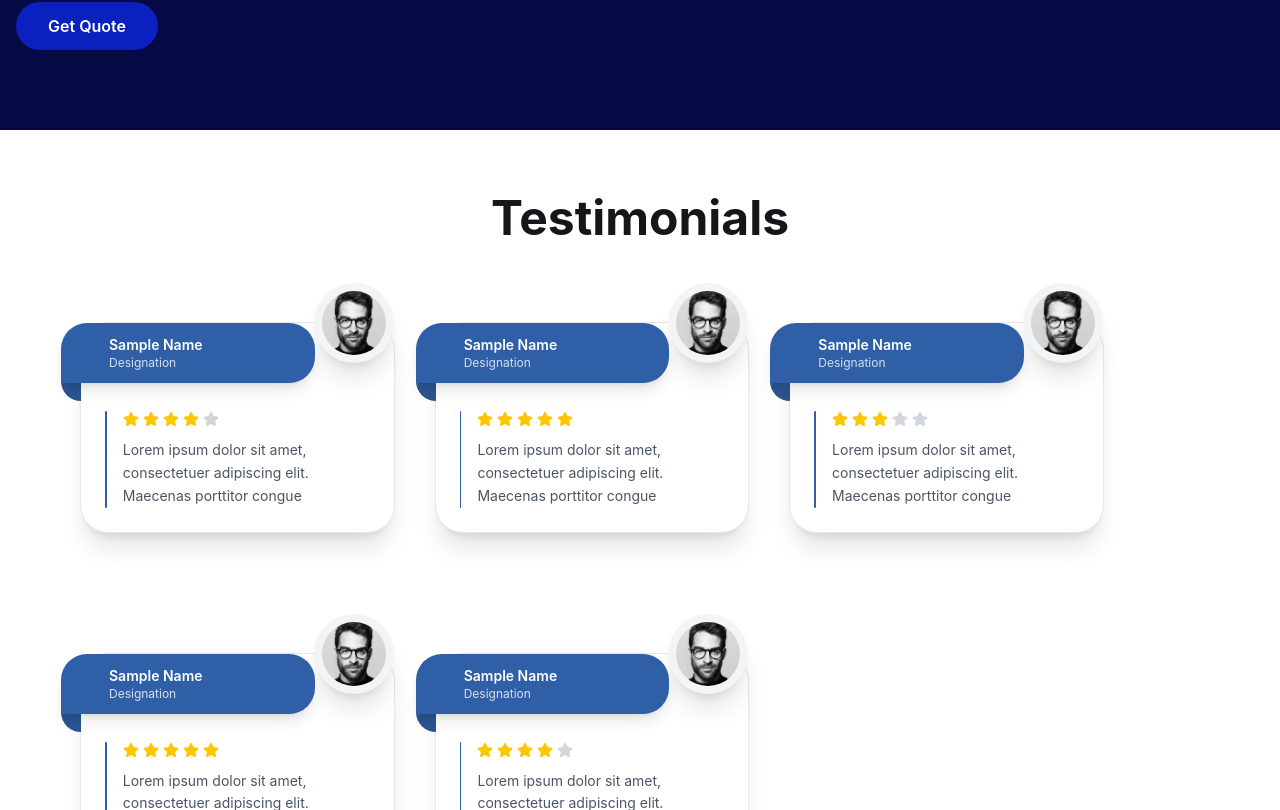
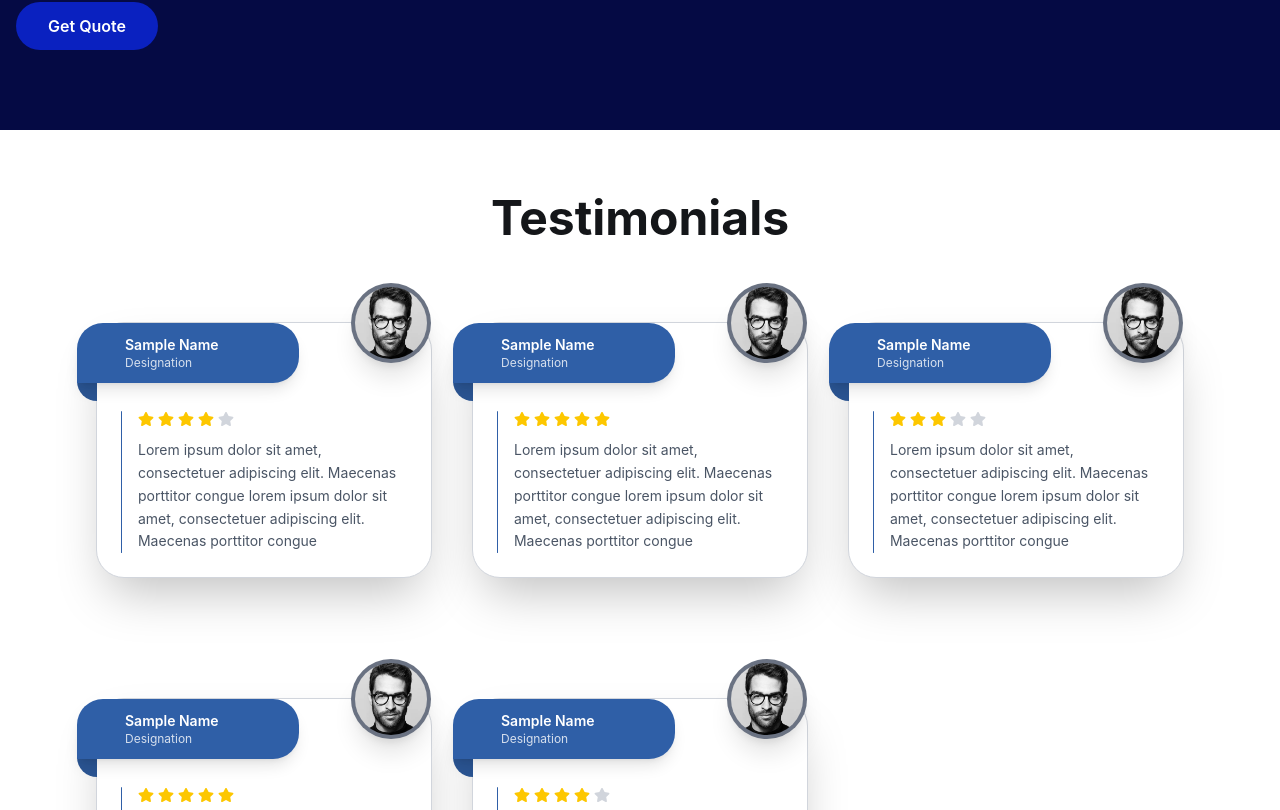
Before and after one commit to fourgoAgency/Ah-digitizing, a Next.js app: page / in a window 1280 px wide. Shown: the part 4370-5180 px from the top of the page. Built offline with nearby package versions, Linux system fonts and the light colour scheme.

Commit message:
`Updated components/home/Banner.tsx and components/home/Testimonials.tsx with various styling changes`

```diff
--- a/components/home/Banner.tsx
+++ b/components/home/Banner.tsx
@@ -142,7 +142,7 @@ export default function Banner() {
                     {/* Right Image */}
                     <div
                         ref={imageRef}
-                        className="flex flex-col justify-center items-center xl:py-16 md:mt-0"
+                        className="hidden lg:flex flex-col justify-center items-center xl:py-16 md:mt-0"
                     >
                         <h2 ref={h2Ref} className="text-white font-bold text-4xl mb-6">{h2Text}</h2>
                         <div className="w-80 h-80 md:w-105 md:h-105 drop-shadow-2xl">
--- a/components/home/Testimonials.tsx
+++ b/components/home/Testimonials.tsx
@@ -3,24 +3,24 @@ import Image from "next/image";
 
 export function TestimonialCard({ t }: { t: Testimonial }) {
   return (
-    <div className="relative border-gray-200 border bg-white rounded-[28px] shadow-xl mt-20 p-6 pt-16">
+    <div className="relative border-gray-300 border bg-white rounded-[28px] shadow-2xl mt-20 p-6 pt-16">
 
       {/* ✅ OLD AVATAR (unchanged) */}
-      <div className="absolute -top-10 right-0 w-20 h-20 rounded-full bg-gray-100 shadow-xl border-white flex items-center justify-center">
+      <div className="absolute -top-10 right-0 w-20 h-20 rounded-full bg-gray-500 shadow-xl border-white flex items-center justify-center">
         {/* <svg xmlns="http://www.w3.org/2000/svg" viewBox="0 0 640 640" className="w-10 h-10 fill-gray-400" > <path d="M320 312C386.3 312 440 258.3 440 192C440 125.7 386.3 72 320 72C253.7 72 200 125.7 200 192C200 258.3 253.7 312 320 312zM290.3 368C191.8 368 112 447.8 112 546.3C112 562.7 125.3 576 141.7 576L498.3 576C514.7 576 528 562.7 528 546.3C528 447.8 448.2 368 349.7 368L290.3 368z"/> </svg> */}
         <Image
           src={t.avatar}
           alt={t.name}
           width={80}
           height={80}
-          className="w-16 h-16 rounded-full object-cover"
+          className="w-18 h-18 rounded-full object-cover"
         />
       </div>
 
       {/* ✅ NEW NAME TAG */}
       <div className="absolute top-0 left-[-20px]">
         <div className="absolute top-[38px] left-0 w-5 h-10 bg-[#2a5492] rounded-bl-[20px]" />
-        <div className="relative bg-[#2f5fa7] px-12 py-3 pr-28 rounded-tr-[26px] rounded-tl-[26px] rounded-br-[26px] shadow-lg">
+        <div className="relative bg-[#2f5fa7] px-12 py-3 p-0 lg:pr-12 xl:pr-20 rounded-tr-[26px] rounded-tl-[26px] rounded-br-[26px] shadow-lg">
           <p className="text-sm font-semibold text-white">{t.name}</p>
           <p className="text-xs text-white/80">{t.role}</p>
         </div>
@@ -67,7 +67,7 @@ const testimonials: Testimonial[] = [
     role: "Designation",
     rating: 4,
     text:
-      "Lorem ipsum dolor sit amet, consectetuer adipiscing elit. Maecenas porttitor congue",
+      "Lorem ipsum dolor sit amet, consectetuer adipiscing elit. Maecenas porttitor congue lorem ipsum dolor sit amet, consectetuer adipiscing elit. Maecenas porttitor congue",
     avatar: "/avatar.png",
   },
   {
@@ -76,7 +76,7 @@ const testimonials: Testimonial[] = [
     role: "Designation",
     rating: 5,
     text:
-      "Lorem ipsum dolor sit amet, consectetuer adipiscing elit. Maecenas porttitor congue",
+      "Lorem ipsum dolor sit amet, consectetuer adipiscing elit. Maecenas porttitor congue lorem ipsum dolor sit amet, consectetuer adipiscing elit. Maecenas porttitor congue",
     avatar: "/avatar.png",
   },
   {
@@ -85,7 +85,7 @@ const testimonials: Testimonial[] = [
     role: "Designation",
     rating: 3,
     text:
-      "Lorem ipsum dolor sit amet, consectetuer adipiscing elit. Maecenas porttitor congue",
+      "Lorem ipsum dolor sit amet, consectetuer adipiscing elit. Maecenas porttitor congue lorem ipsum dolor sit amet, consectetuer adipiscing elit. Maecenas porttitor congue",
     avatar: "/avatar.png",
   },
   {
@@ -94,7 +94,7 @@ const testimonials: Testimonial[] = [
     role: "Designation",
     rating: 5,
     text:
-      "Lorem ipsum dolor sit amet, consectetuer adipiscing elit. Maecenas porttitor congue",
+      "Lorem ipsum dolor sit amet, consectetuer adipiscing elit. Maecenas porttitor congue lorem ipsum dolor sit amet, consectetuer adipiscing elit. Maecenas porttitor congue",
     avatar: "/avatar.png",
   },
   {
@@ -103,19 +103,19 @@ const testimonials: Testimonial[] = [
     role: "Designation",
     rating: 4,
     text:
-      "Lorem ipsum dolor sit amet, consectetuer adipiscing elit. Maecenas porttitor congue",
+      "Lorem ipsum dolor sit amet, consectetuer adipiscing elit. Maecenas porttitor congue lorem ipsum dolor sit amet, consectetuer adipiscing elit. Maecenas porttitor congue",
     avatar: "/avatar.png",
   }
 ];
 export default function Testimonials() {
   return (
-    <section className="py-16 bg-white">
-      <div className="max-w-6xl mx-auto px-4">
+    <section className=" flex py-16 bg-white justify-center items-center">
+      <div className="max-w-full mx-7 lg:mx-20 px-4">
         <h2 className="text-5xl font-bold text-center">
           Testimonials
         </h2>
 
-        <div className="grid md:grid-cols-3 2xl:grid-cols-4 gap-10 w-5xl 2xl:w-7xl justify-center">
+        <div className="grid sm:grid-cols-1 md:grid-cols-2 lg:grid-cols-3 2xl:grid-cols-4 gap-10 justify-center">
           {testimonials.map((item) => (
             <TestimonialCard key={item.id} t={item} />
           ))}
```
